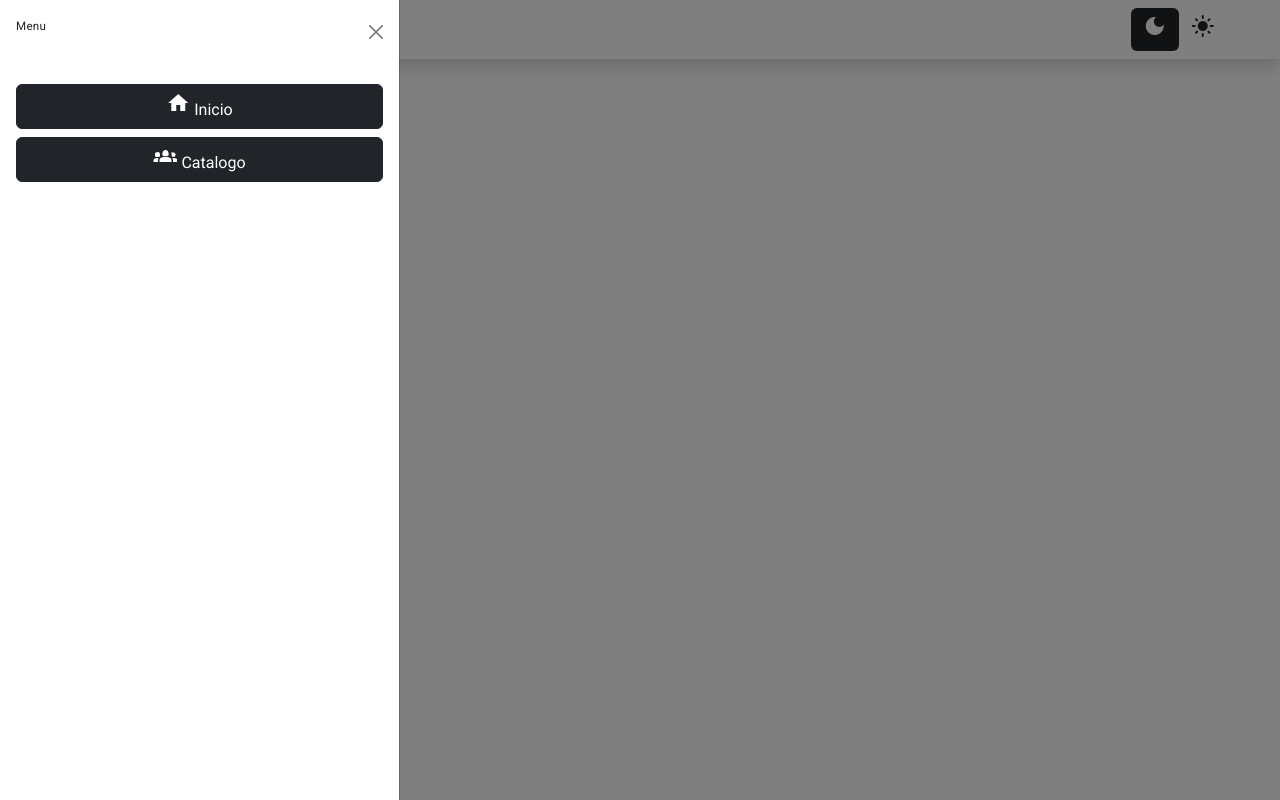
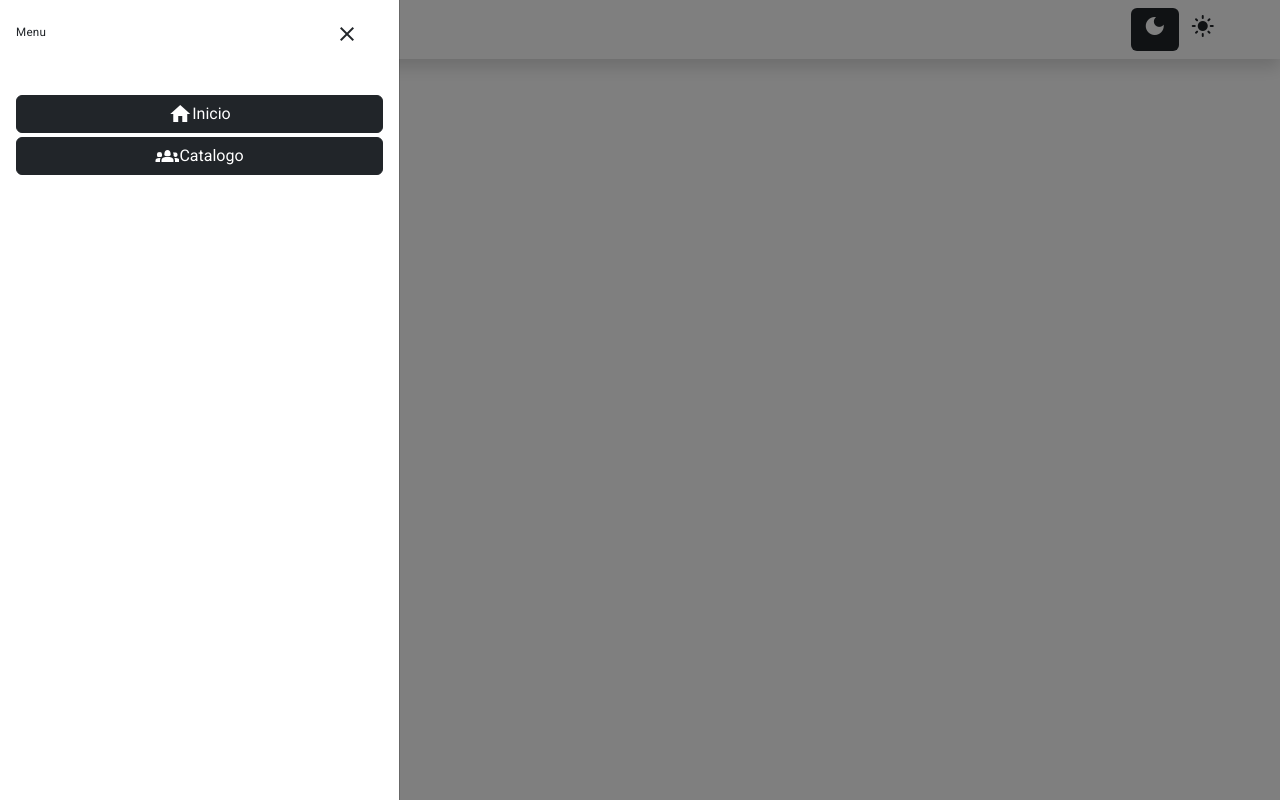
Before and after one commit to pedrohenriquevenancio/cantos-eternos-frontend, an Angular app: page /inicio in a window 1280 px wide. Both pictures are taken after a click on the button "more_vert". Built offline with nearby package versions, Linux system fonts and the light colour scheme.

Commit message:
Applying Theme Mode logic to the header

```diff
--- a/src/app/components/header/header.component.html
+++ b/src/app/components/header/header.component.html
@@ -1,9 +1,9 @@
-<div class="shadow w-100">
+<div class="shadow w-100" [ngClass]="theme == 'dark' ? 'bg-white text-dark' : 'bg-dark text-white'">
   <div class="col-12 p-0 row justify-content-center">
     <div class="col-11 my-2">
       <div class="row justify-content-between">
         <div class="col-6">
-          <button data-bs-toggle="offcanvas" data-bs-target="#menuHeader" aria-controls="menuHeader" class="btn btn-outline-dark border-0">
+          <button data-bs-toggle="offcanvas" data-bs-target="#menuHeader" aria-controls="menuHeader" class="btn border-0" [ngClass]="theme == 'dark' ? 'btn-outline-dark' : 'btn-outline-light'">
             <mat-icon>more_vert</mat-icon>
           </button>
         </div>
@@ -11,13 +11,13 @@
           <div class="row justify-content-end align-items-center p-0 h-100">
             <div class="col-12 row justify-content-end">
               <div class="col-auto p-0">
-                <button (click)="themeMode.setThemeMode('dark')" class="btn border-0" [ngClass]="theme == 'dark' ? 'btn-dark' : 'btn-outline-dark'" aria-label="Example icon-button with a menu">
+                <button (click)="themeMode.setThemeMode('dark')" class="btn border-0" [ngClass]="theme == 'dark' ? 'btn-dark' : 'btn-outline-light'" aria-label="Example icon-button with a menu">
                     <mat-icon>dark_mode
                     </mat-icon>
                 </button>
               </div>
               <div class="col-auto p-0">
-                <button (click)="themeMode.setThemeMode('light')" class="btn border-0" [ngClass]="theme == 'light' ? 'btn-dark' : 'btn-outline-dark'" aria-label="Example icon-button with a menu">
+                <button (click)="themeMode.setThemeMode('light')" class="btn border-0" [ngClass]="theme == 'light' ? 'btn-light' : 'btn-outline-dark'" aria-label="Example icon-button with a menu">
                     <mat-icon>light_mode
                     </mat-icon>
                 </button>
@@ -29,19 +29,27 @@
     </div>
   </div>
 </div>
-<div class="offcanvas offcanvas-start" tabindex="-1" id="menuHeader" aria-labelledby="menuHeaderLabel">
+<div class="offcanvas offcanvas-start" [ngClass]="theme == 'dark' ? 'bg-white text-dark' : 'bg-dark text-white'" tabindex="-1" id="menuHeader" aria-labelledby="menuHeaderLabel">
   <div class="offcanvas-header">
-    <h5 class="offcanvas-title" id="menuHeaderLabel">Menu</h5>
-    <button type="button" class="btn-close" data-bs-dismiss="offcanvas" aria-label="Close"></button>
+    <div class="col-12 row justify-content-around align-items-center">
+      <div class="col-9">
+        <h5 class="offcanvas-title" id="menuHeaderLabel">Menu</h5>
+      </div>
+      <div class="col-3 p-0">
+        <button type="button" class="btn border-0 float-end" data-bs-dismiss="offcanvas" aria-label="Close" [ngClass]="theme == 'light' ? 'text-white' : 'text-dark'">
+          <mat-icon>close</mat-icon>
+        </button>
+      </div>
+    </div>
   </div>
   <div class="offcanvas-body">
-    <button class="w-100 my-1 btn btn-dark">
+    <button class="w-100 my-1 btn d-flex justify-content-center align-items-center" [ngClass]="theme == 'light' ? 'btn-light' : 'btn-dark'">
       <mat-icon>home</mat-icon>
-      <span>  Inicio</span>
+      <span class="ml-2">Inicio</span>
     </button>
-    <button class="w-100 my-1 btn btn-dark">
+    <button class="w-100 my-1 btn d-flex justify-content-center align-items-center" [ngClass]="theme == 'light' ? 'btn-light' : 'btn-dark'">
       <mat-icon>groups_2</mat-icon>
-      <span>  Catalogo</span>
+      <span class="ml-2">Catalogo</span>
     </button>
   </div>
 </div>
```
